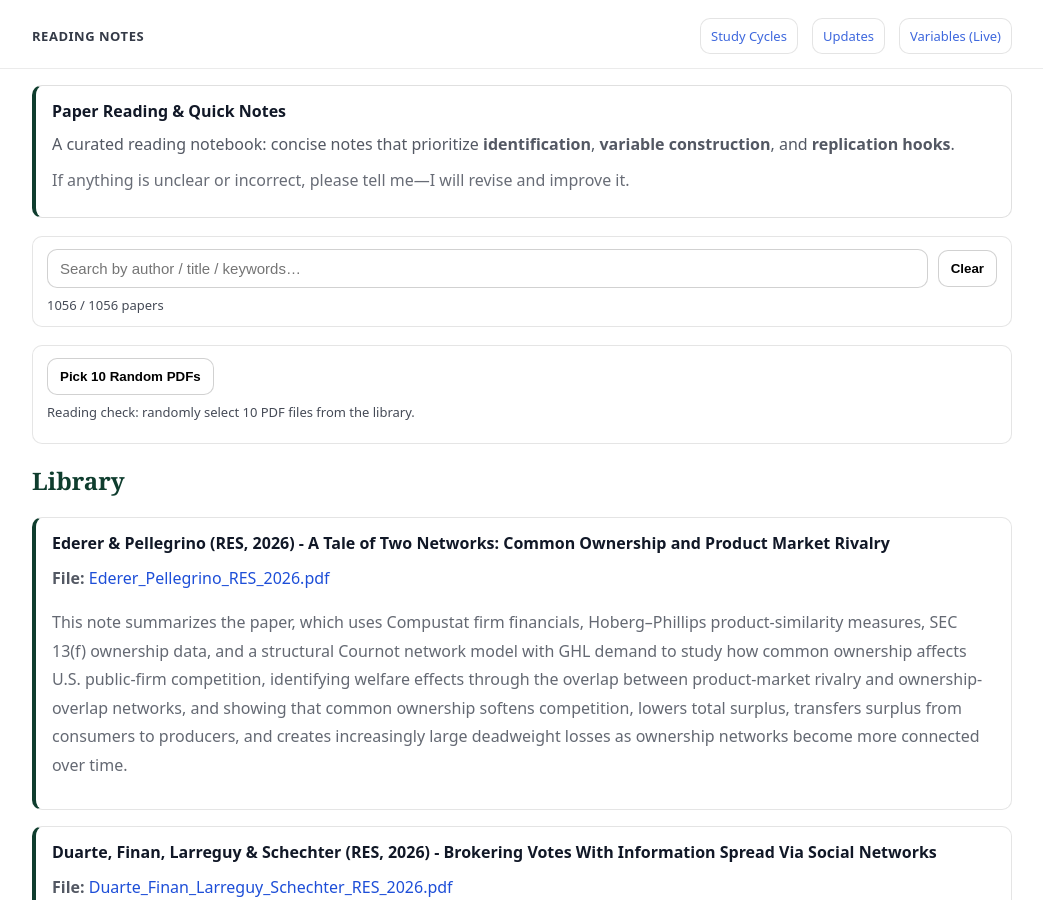
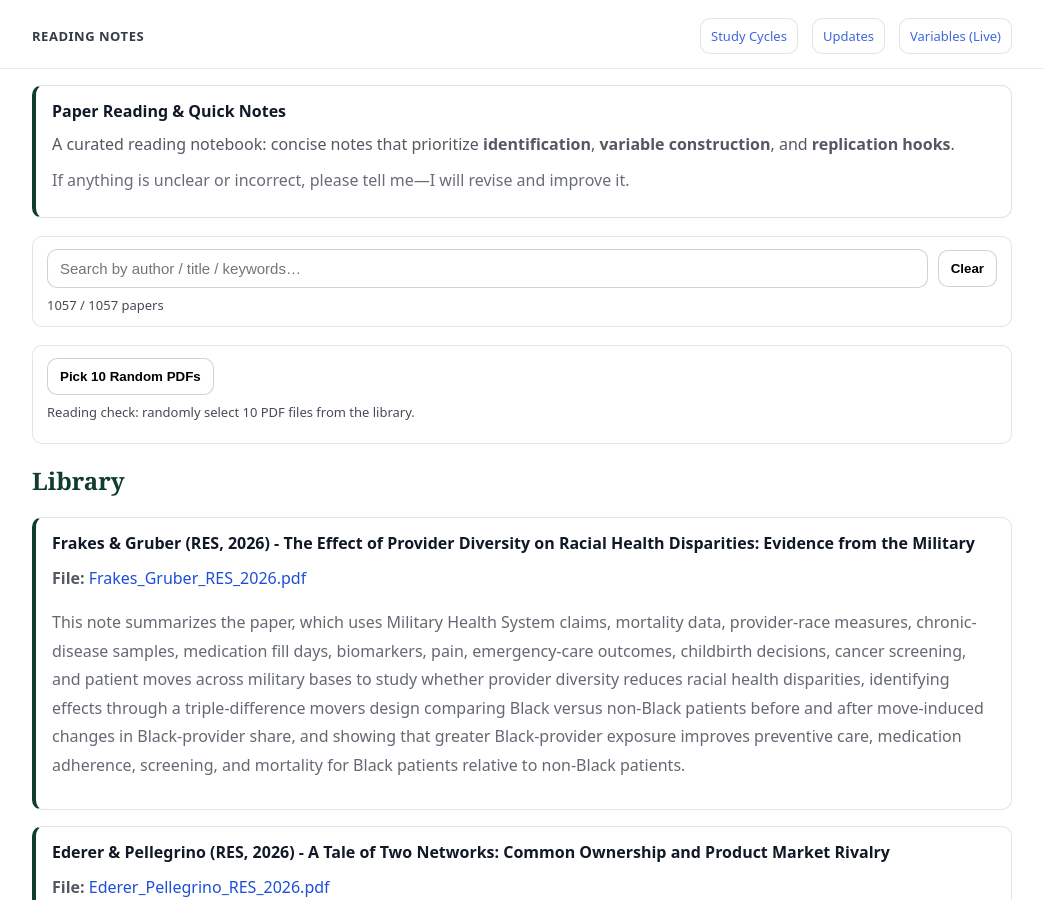
Before and after one commit to yaxinzn/study-archive, a Jekyll site: the page built from reading/index.md, in a window 1280 px wide and 900 px high. Shown: the whole window, without its empty margins (118-1161 px from the left). Built offline with Jekyll 4.4.1, drawn with Linux system fonts in a browser that asks for light colours.

Commit message:
Reading: add/update Frakes_Gruber_RES_2026.pdf

```diff
--- a/_data/reading.yml
+++ b/_data/reading.yml
@@ -1,3 +1,7 @@
+- title: "Frakes & Gruber (RES, 2026) - The Effect of Provider Diversity on Racial Health Disparities: Evidence from the Military"
+  file: "Frakes_Gruber_RES_2026.pdf"
+  desc: "This note summarizes the paper, which uses Military Health System claims, mortality data, provider-race measures, chronic-disease samples, medication fill days, biomarkers, pain, emergency-care outcomes, childbirth decisions, cancer screening, and patient moves across military bases to study whether provider diversity reduces racial health disparities, identifying effects through a triple-difference movers design comparing Black versus non-Black patients before and after move-induced changes in Black-provider share, and showing that greater Black-provider exposure improves preventive care, medication adherence, screening, and mortality for Black patients relative to non-Black patients."
+
 - title: "Ederer & Pellegrino (RES, 2026) - A Tale of Two Networks: Common Ownership and Product Market Rivalry"
   file: "Ederer_Pellegrino_RES_2026.pdf"
   desc: "This note summarizes the paper, which uses Compustat firm financials, Hoberg–Phillips product-similarity measures, SEC 13(f) ownership data, and a structural Cournot network model with GHL demand to study how common ownership affects U.S. public-firm competition, identifying welfare effects through the overlap between product-market rivalry and ownership-overlap networks, and showing that common ownership softens competition, lowers total surplus, transfers surplus from consumers to producers, and creates increasingly large deadweight losses as ownership networks become more connected over time."
```
Also changed, not shown: 1 other file.
